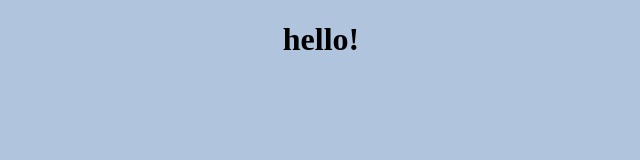
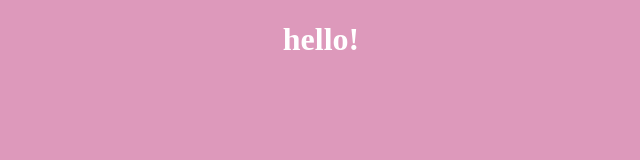
Before and after one commit to xuanxuan1122/xuanxuan1122.github.io, a plain HTML site: page index.html in a window 1280 px wide. Shown: the whole page, without its empty margins (319-959 px from the left). Drawn offline with Linux system fonts and the light colour scheme.

Commit message:
Update index.html

```diff
--- a/index.html
+++ b/index.html
@@ -5,8 +5,9 @@
     <title>QwQ</title>
     <style>
       body {
-        background-color:#b0c4de;
+        background-color:#dd99bb;
         text-align:center;
+        color:#ffffff;
       }
     </style>
   </head>
```
